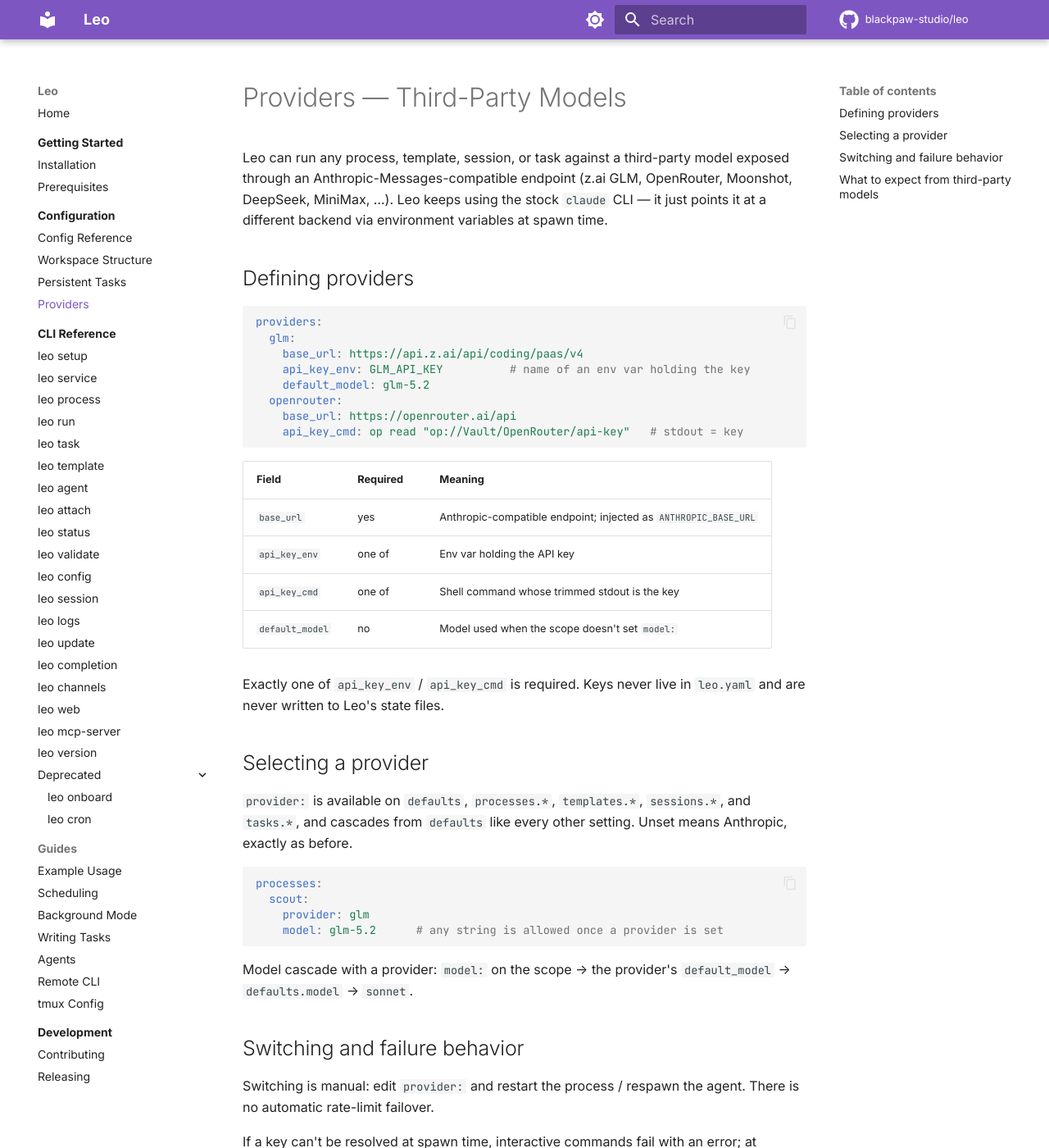
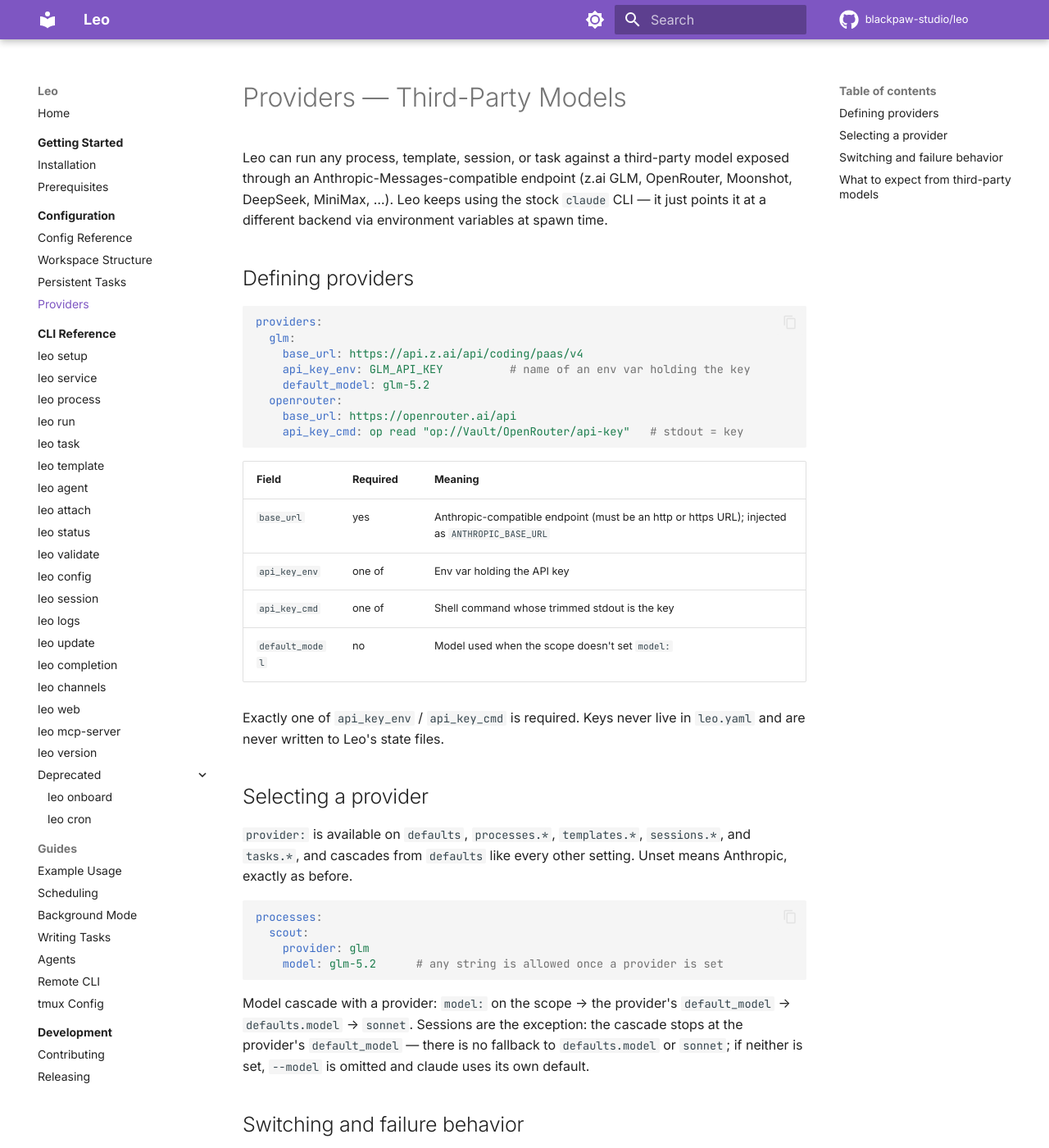
Before and after one commit to blackpaw-studio/leo, an MkDocs documentation site: the page built from docs/configuration/providers.md, in a window 1280 px wide and 1400 px high. Shown: the whole window at 82% size. Built offline with MkDocs 1.6.1 and Material for MkDocs 9.7.7, drawn with Linux system fonts in a browser that asks for light colours; comment, search, counter and statistics services are not loaded.

Commit message:
docs: session model-cascade carve-out, provider doc fixes, stale comments
- Add carve-out in providers.md: sessions don't fall back to defaults.model or sonnet
- Add provider row to sessions config table in persistent-tasks.md
- Document that base_url must be http(s) URL in both providers.md and config-reference.md
- Update BuildTemplateArgs doc comment to include provider in cascade
- Add note that api_key_cmd is trusted operator-authored config executed via sh -c

```diff
--- a/docs/configuration/providers.md
+++ b/docs/configuration/providers.md
@@ -21,7 +21,7 @@ providers:
 
 | Field | Required | Meaning |
 |---|---|---|
-| `base_url` | yes | Anthropic-compatible endpoint; injected as `ANTHROPIC_BASE_URL` |
+| `base_url` | yes | Anthropic-compatible endpoint (must be an http or https URL); injected as `ANTHROPIC_BASE_URL` |
 | `api_key_env` | one of | Env var holding the API key |
 | `api_key_cmd` | one of | Shell command whose trimmed stdout is the key |
 | `default_model` | no | Model used when the scope doesn't set `model:` |
@@ -44,6 +44,7 @@ processes:
 
 Model cascade with a provider: `model:` on the scope → the provider's
 `default_model` → `defaults.model` → `sonnet`.
+Sessions are the exception: the cascade stops at the provider's `default_model` — there is no fallback to `defaults.model` or `sonnet`; if neither is set, `--model` is omitted and claude uses its own default.
 
 ## Switching and failure behavior
 
```
Also changed, not shown: docs/configuration/config-reference.md (+1 -1 lines), docs/configuration/persistent-tasks.md (+1 -0 lines), 2 other files.
